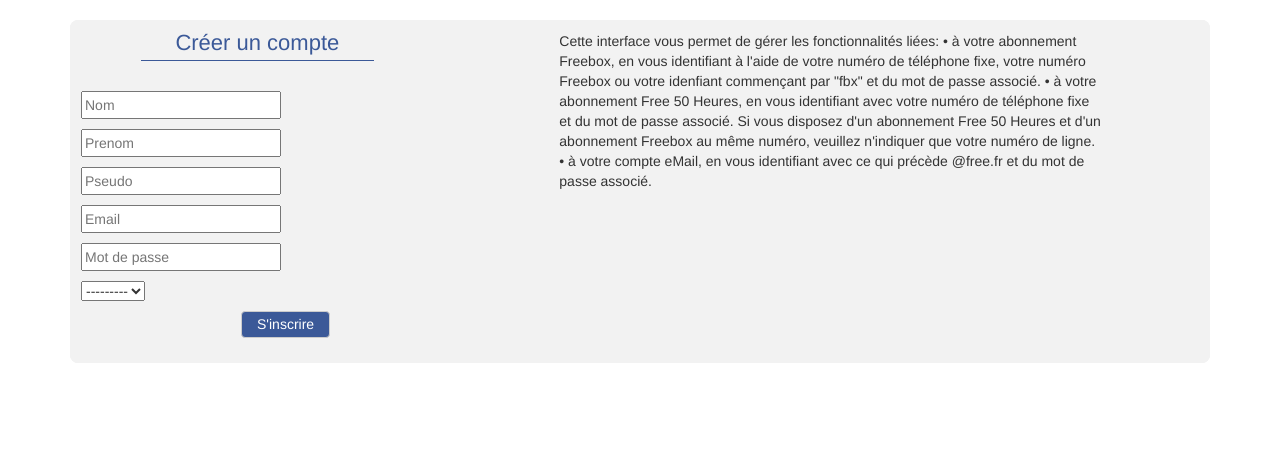
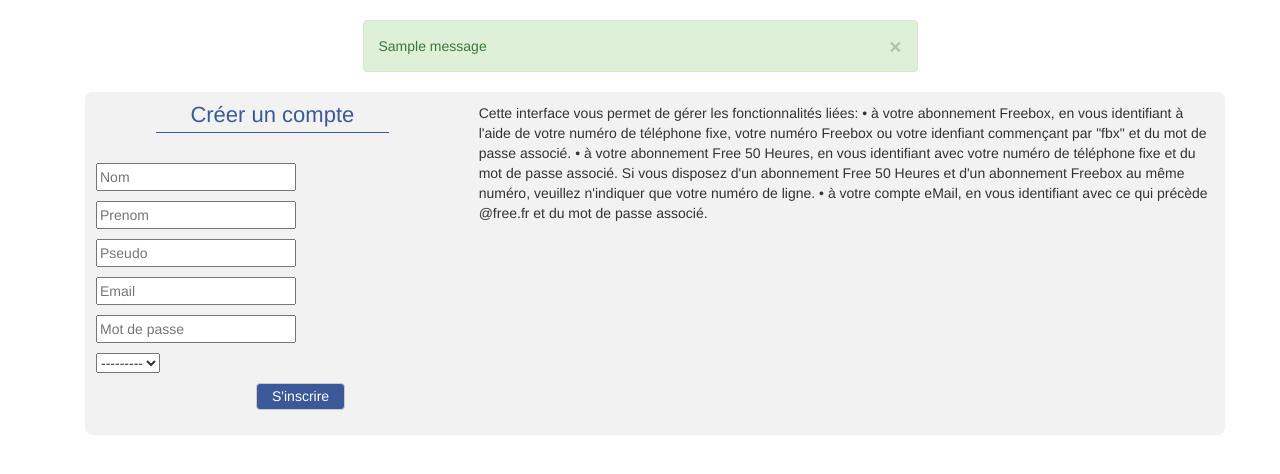
Before and after one commit to ejoinel/MonBacho, a Django app: page /register in a window 1280 px wide. Shown: the part 52-526 px from the top of the page. Run offline with Django 3.2, Linux system fonts and the light colour scheme; tables that the repository leaves empty hold one stand-in row (values such as "Sample post"); one stand-in notice (Sample message) is shown; data that the repository does not hold is empty; some libraries are stand-ins or nearby versions.

Commit message:
ajout des messages d alert

```diff
--- a/MonBacho/const/DATABASE_CONF.py
+++ b/MonBacho/const/DATABASE_CONF.py
@@ -24,3 +24,5 @@
 DB_READ_NAME = "sikolo"
 DB_READ_HOST = "localhost"
 DB_READ_PORT = "3306"
+
+DEFAULT_CLASSLEVEL = 1
--- a/MonBacho/forms.py
+++ b/MonBacho/forms.py
@@ -1,7 +1,7 @@
 #-*- coding: utf-8 -*-
 
 from django import forms
-from MonBacho.models import user
+from MonBacho.models import student
 
 import FORM_PROPERTIES
 import ERROR_TXT
@@ -27,10 +27,10 @@
 
 
 
-class CreateUserForm( forms.ModelForm ):
+class CreateStudentForm( forms.ModelForm ):
 
     def __init__( self, *args, **kwargs ):
-        super( CreateUserForm, self ).__init__( *args, **kwargs )
+        super( CreateStudentForm, self ).__init__( *args, **kwargs )
 
         self.fields['name'].label = FORM_PROPERTIES.FORM_NAME
         #self.fields['sex'].label = FORM_PROPERTIES.FORM_SEXE
@@ -41,5 +41,5 @@
         self.fields['nickname'].label = FORM_PROPERTIES.FORM_NICKNAME
 
     class Meta:
-        model = user
-        exclude = ( 'phone_number', 'birth_date', 'sex', )
+        model = student
+        exclude = ( 'phone_number', 'birth_date', 'sex', 'grade' )
--- a/MonBacho/models.py
+++ b/MonBacho/models.py
@@ -1,7 +1,7 @@
 #-*- coding: utf-8 -*-
 
+import DATABASE_CONF
 from django.db import models
-from django.template.defaultfilters import default
 
 
 PERSON_SEX_CHOISE = (
@@ -70,7 +70,7 @@
     class Meta:
         db_table = 'student'
 
-    grade = models.ForeignKey( classlevel )
+    grade = models.ForeignKey( classlevel, default=DATABASE_CONF.DEFAULT_CLASSLEVEL )
 
     def __unicode__( self ):
         return self.nickname + "(" + self.nickname + ")"
--- a/MonBacho/templates/base.html
+++ b/MonBacho/templates/base.html
@@ -12,6 +12,21 @@
 			{% block headerContent %}{% endblock %}
 		</header>
 		{% include "navbar.html" %}
+
+		<div class="container">
+			{% if messages %}
+				<div class="row">
+					<div class='col-sm-6 col-sm-offset-3'>
+						{% for message in messages %}
+							<div{% if message.tags %} class="alert alert-{{ message.tags }}"{% endif %}>{{ message }}
+								<button type="button" class="close" data-dismiss="alert">&times;</button>
+							</div
+						{% endfor %}
+					</div>
+				</div>
+			{% endif %}
+		</div>
+
 		<section id="content">
 			{% block content %}{% endblock %}
 		</section>
--- a/MonBacho/templates/register.html
+++ b/MonBacho/templates/register.html
@@ -14,13 +14,13 @@
                     <form class="form-horizontal" action="register" method="post">{% csrf_token %}
                         {{form.as_p}}
                         <p>
-                            <input type="submit" value="S'inscrire" class="btn btn-default"/>
+                            <input align="center" type="submit" value="S'inscrire" class="btn btn-default"/>
                         </p>
                     </form>
                 </div>
             </div>
         </div>
-        <div class="col-md-6 col-md-offset-1">
+        <div class="col-md-8">
             <p>Cette interface vous permet de gérer les fonctionnalités liées:
 •
 à votre abonnement Freebox, en vous identifiant à l'aide de votre numéro de téléphone fixe, votre numéro Freebox ou votre idenfiant commençant par "fbx" et du mot de passe associé.
--- a/MonBacho/views.py
+++ b/MonBacho/views.py
@@ -1,11 +1,23 @@
-#-*- coding: utf-8 -*-
+# -*- coding: utf-8 -*-
+
+import FORM_PROPERTIES
 
 from forms import LoginForm
-from forms import CreateUserForm
 from datetime import datetime
+from django.contrib import messages
+from forms import CreateStudentForm
 from django.template import RequestContext
 from django.http import HttpResponseRedirect
 from django.shortcuts import render_to_response
+from django.contrib.messages import constants as message_constants
+
+
+MESSAGE_TAGS = {message_constants.DEBUG: 'debug',
+                message_constants.INFO: 'info',
+                message_constants.SUCCESS: 'success',
+                message_constants.WARNING: 'warning',
+                message_constants.ERROR: 'danger', }
+
 
 
 def welcome( request ):
@@ -20,6 +32,7 @@
         form = LoginForm( request.POST )
         c = {'form': form}
         if form.is_valid():
+            messages.add_message( request, messages.SUCCESS, 'We did it!' )
             return HttpResponseRedirect( '/welcome' )
         else:
             return render_to_response( 'login.html', c,
@@ -27,23 +40,34 @@
     else:
         form = LoginForm()
         c = {'form': form}
-        return render_to_response( 'login.html', c, context_instance=RequestContext( request ) )
+        return render_to_response( 'login.html', c,
+                                   context_instance=RequestContext( request ) )
 
 
 
 def register( request ):
 
     if ( request.method == "POST" ):
-        form = CreateUserForm( request.POST )
+        form = CreateStudentForm( request.POST )
         c = {'form': form}
         if form.is_valid():
+            nickname = form.data['nickname']
+            msg = FORM_PROPERTIES.FORM_MSG_ACCOUNT_CREATED.decode( 'utf8' )
+            msg = msg.replace( "name", nickname )
+
             form.save( commit=True )
+            messages.add_message( request, messages.SUCCESS, msg )
+
             return HttpResponseRedirect( '/login' )
         else:
+            messages.add_message( request, messages.ERROR,
+                                  FORM_PROPERTIES.FORM_MSG_ACCOUNT_ERROR )
+
             return render_to_response( 'register.html', c,
                                        context_instance=RequestContext( request ) )
 
     else:
-        form = CreateUserForm()
+        form = CreateStudentForm()
         c = {'form': form}
-        return render_to_response( 'register.html', c, context_instance=RequestContext( request ) )
+        return render_to_response( 'register.html', c,
+                                   context_instance=RequestContext( request ) )
```
Also changed, not shown: MonBacho/const/FORM_PROPERTIES.py (+13 -7 lines).
